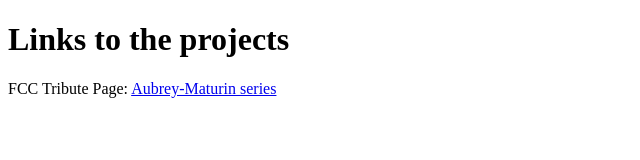
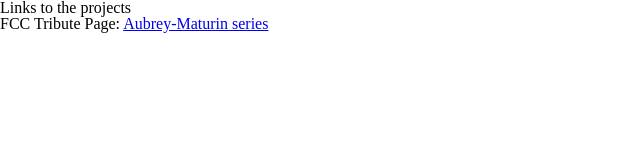
Before and after one commit to fentablar/flibbertigibbet, a plain HTML site: page index.html in a window 1280 px wide. Shown: the whole page, without its empty margins (0-640 px from the left). Drawn offline with Linux system fonts and the light colour scheme.

Commit message:
add css link to index.html file

```diff
--- a/index.html
+++ b/index.html
@@ -5,6 +5,8 @@
 <head>
 
 <title>Projects - FCC and others</title>
+
+<link rel="stylesheet" type="text/css" href="css_global/reset.css">
 
 </head>
 
```
